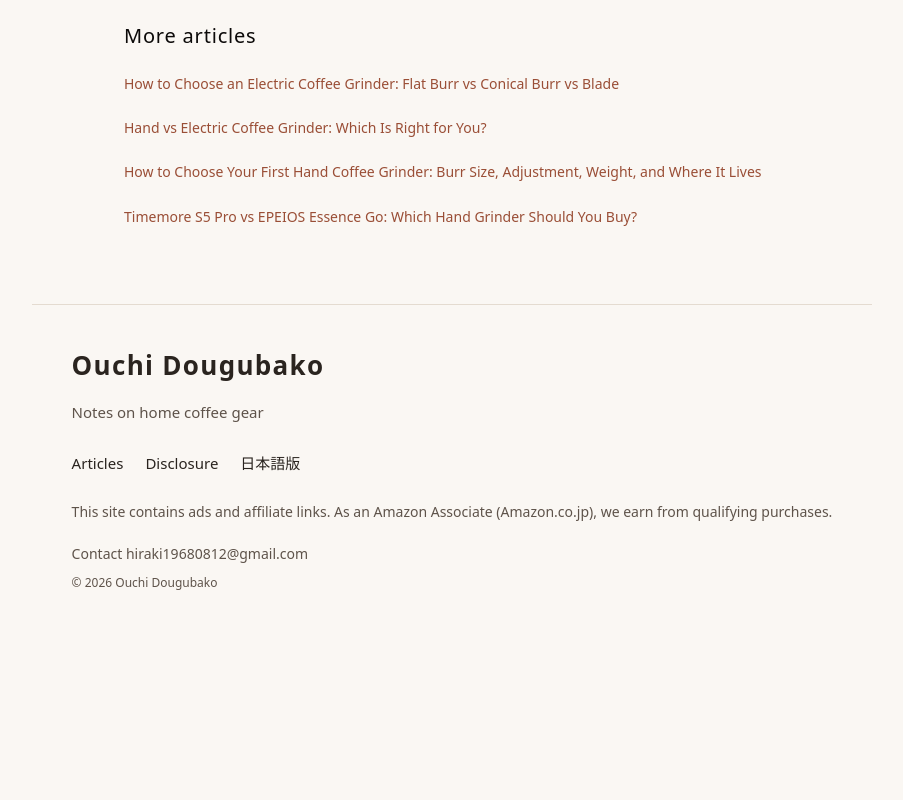
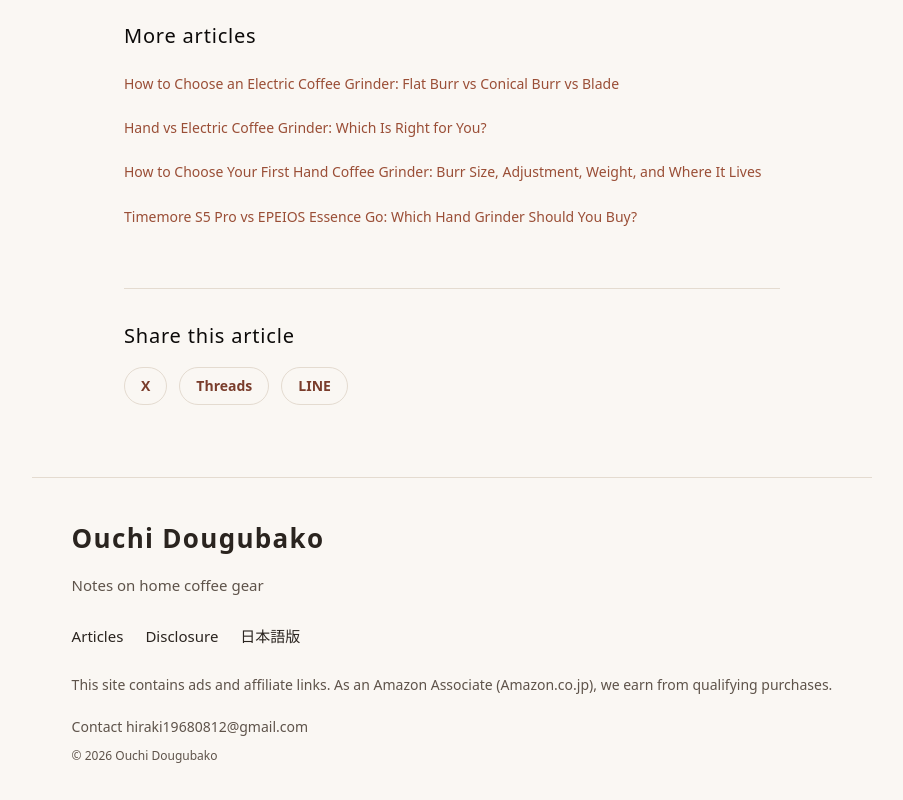
Before and after one commit to hirakiyoshitaka/coffee-mill-compare, a Next.js app: page /en/articles/coffee-scale-guide in a window 1280 px wide. Shown: the part 2194-2994 px from the top of the page, without its empty margins (188-1091 px from the left). Before the commit the page ends 2821 px from the top, so only its background shows below. Built offline with nearby package versions, Linux system fonts and the light colour scheme; no server answers.

Commit message:
feat: 記事末尾にシェアボタン（X・Threads・LINE）を追加
Issue #13 の依頼に対応。関連記事リンクとOGP/Twitterカードは
既存のため追加なし。共有画面を開くだけで投稿自体は読者が行う。

```diff
--- a/src/app/(ja)/articles/[slug]/page.tsx
+++ b/src/app/(ja)/articles/[slug]/page.tsx
@@ -10,6 +10,7 @@ import { LanguageSwitcher } from "@/components/intl/LanguageSwitcher";
 import { articleLanguageAlternates, articleLocalePaths, getAllArticles, getArticle } from "@/lib/articles";
 import { pageMeta } from "@/lib/seo";
 import { GrinderCard } from "@/components/GrinderCard";
+import { ShareButtons } from "@/components/ShareButtons";
 import { getModel } from "@/data/grinders";
 import { getSiteUrl } from "@/data/site";
 
@@ -127,6 +128,7 @@ export default async function ArticlePage({ params }: Props) {
           </ul>
         </aside>
       ) : null}
+      <ShareButtons url={pageUrl} title={article.title} label="この記事をシェア" />
     </main>
   );
 }
--- /dev/null
+++ b/src/components/ShareButtons.tsx
@@ -0,0 +1,31 @@
+type Props = { url: string; title: string; label: string };
+
+/** 記事末尾のシェアボタン。外部サービスの共有画面を開くだけで、投稿自体は読者が行う。 */
+export function ShareButtons({ url, title, label }: Props) {
+  const encodedUrl = encodeURIComponent(url);
+  const encodedText = encodeURIComponent(`${title} ${url}`);
+  const links = [
+    { name: "X", href: `https://x.com/intent/post?text=${encodedText}` },
+    { name: "Threads", href: `https://www.threads.net/intent/post?text=${encodedText}` },
+    { name: "LINE", href: `https://social-plugins.line.me/lineit/share?url=${encodedUrl}` },
+  ];
+  return (
+    <section className="mt-14 border-t border-[var(--border-subtle)] pt-8" aria-label={label}>
+      <h2 className="font-serif text-xl text-stone-950">{label}</h2>
+      <div className="mt-4 flex flex-wrap gap-3">
+        {links.map((link) => (
+          <a
+            key={link.name}
+            href={link.href}
+            target="_blank"
+            rel="noopener noreferrer"
+            aria-label={`${label}: ${link.name}`}
+            className="rounded-full border border-[var(--border-subtle)] px-4 py-2 text-sm font-bold text-[var(--accent-dark)] hover:underline"
+          >
+            {link.name}
+          </a>
+        ))}
+      </div>
+    </section>
+  );
+}
--- a/src/components/intl/LocalizedArticle.tsx
+++ b/src/components/intl/LocalizedArticle.tsx
@@ -2,12 +2,13 @@ import type { Metadata } from "next";
 import Link from "next/link";
 import { notFound } from "next/navigation";
 import { ArticleBody } from "@/components/ArticleBody";
+import { ShareButtons } from "@/components/ShareButtons";
 import { getSiteUrl, siteConfig, localizedSiteName } from "@/data/site";
 import { LanguageSwitcher } from "@/components/intl/LanguageSwitcher";
 import { chromeDict } from "@/lib/i18n";
 import { articleLanguageAlternates, articleLocalePaths, getLocalizedArticle, getLocalizedArticles, hreflangOf, type TranslationLocale } from "@/lib/articles";
 
-const ui: Record<TranslationLocale, { og: string; home: string; pr: string; disclosure: string; others: string }> = {
+const ui: Record<TranslationLocale, { og: string; home: string; pr: string; disclosure: string; others: string; share: string }> = {
   "zh-tw": {
     og: "zh_TW",
     home: "日本語版",
@@ -15,6 +16,7 @@ const ui: Record<TranslationLocale, { og: string; home: string; pr: string; disc
     disclosure:
       "本文含廣告與聯盟行銷連結。本站為 Amazon 日本的聯盟會員，透過合格銷售取得收入。經由連結購買時，本站可能獲得報酬。推薦順序不以報酬高低決定，價格僅供參考。",
     others: "其他文章",
+    share: "分享這篇文章",
   },
   "zh-hk": {
     og: "zh_HK",
@@ -23,6 +25,7 @@ const ui: Record<TranslationLocale, { og: string; home: string; pr: string; disc
     disclosure:
       "本文含廣告及聯盟推廣連結。本站為 Amazon 日本的聯盟會員，透過合資格銷售賺取收入。經連結購買時，本站或會獲得報酬。推薦次序不以報酬高低決定，文中價格為日本市場價格，僅供參考。",
     others: "其他文章",
+    share: "分享這篇文章",
   },
   ko: {
     og: "ko_KR",
@@ -31,6 +34,7 @@ const ui: Record<TranslationLocale, { og: string; home: string; pr: string; disc
     disclosure:
       "이 글에는 광고·제휴 마케팅 링크가 포함되어 있습니다. 이 사이트는 아마존 재팬 어소시에이트로서 적격 판매를 통해 수익을 얻습니다. 링크를 통해 구매하면 사이트가 수수료를 받을 수 있습니다. 소개 순서는 수수료와 무관하며, 가격은 참고용입니다.",
     others: "다른 글",
+    share: "이 글 공유하기",
   },
   en: {
     og: "en_US",
@@ -39,6 +43,7 @@ const ui: Record<TranslationLocale, { og: string; home: string; pr: string; disc
     disclosure:
       "This article contains ads and affiliate links. As an Amazon Associate (Amazon.co.jp), we earn from qualifying purchases, and we may earn a commission when you buy through some links at no extra cost to you. Rankings are not based on commission rates, and prices are for reference only.",
     others: "More articles",
+    share: "Share this article",
   },
 };
 
@@ -125,6 +130,11 @@ export function LocalizedArticle({ locale, slug }: { locale: TranslationLocale;
           </>
         ) : null}
       </aside>
+      <ShareButtons
+        url={`${getSiteUrl()}/${locale}/articles/${slug}/`}
+        title={article.title}
+        label={t.share}
+      />
     </main>
   );
 }
```
